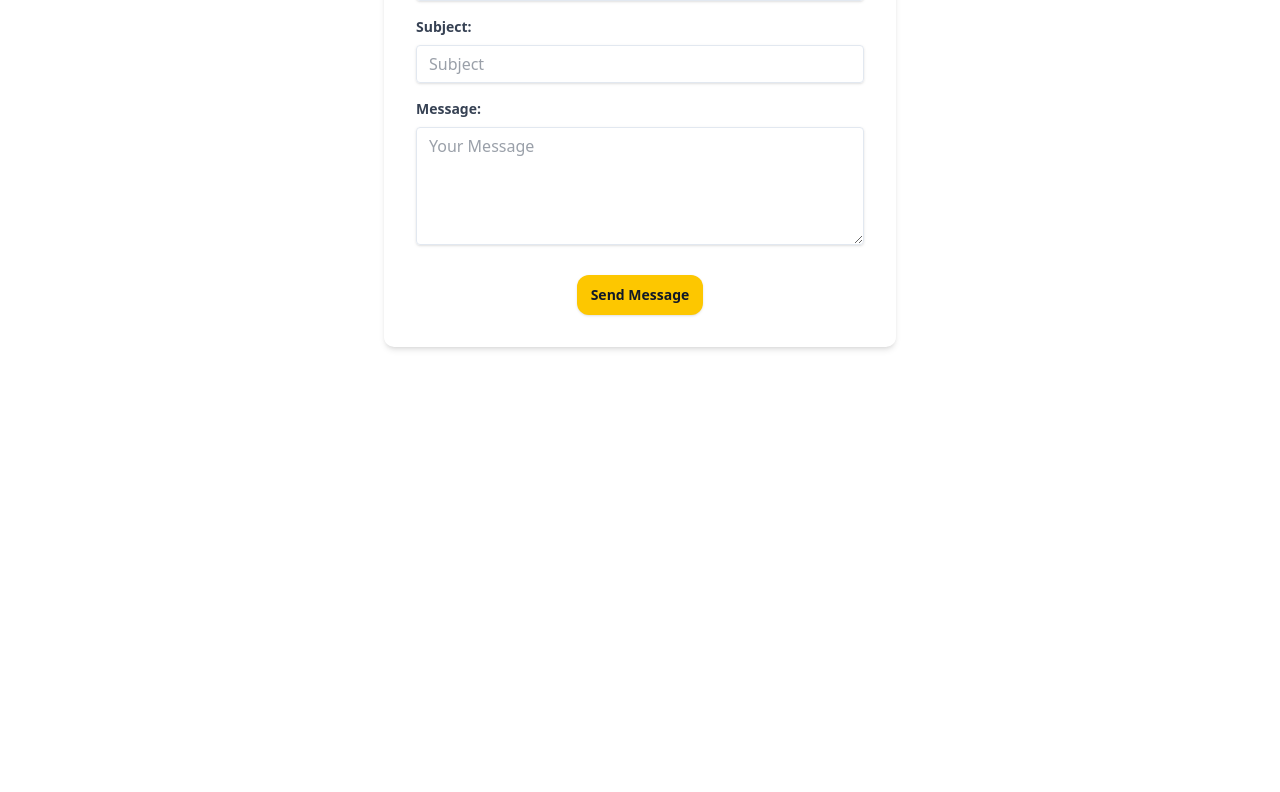
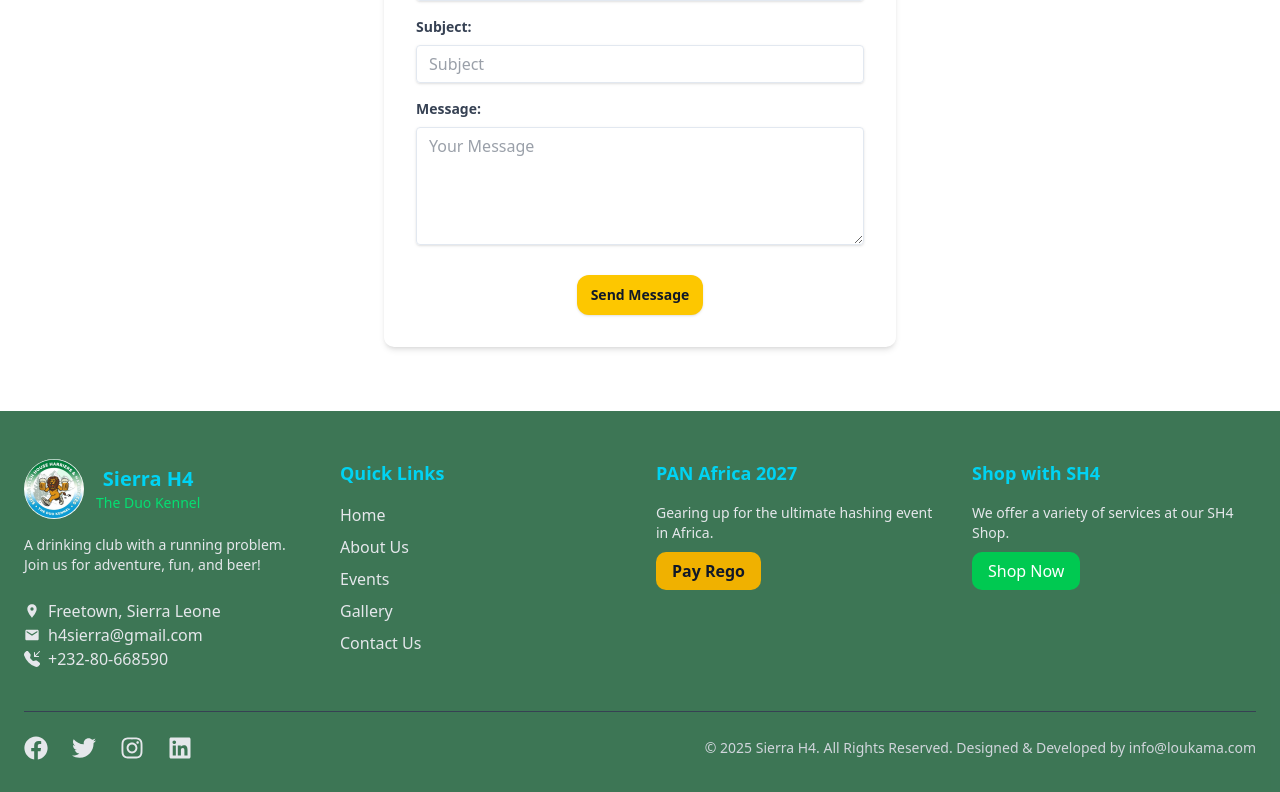
Before and after one commit to 1surep/sh4, a Next.js app: page / in a window 1280 px wide. Shown: the part 8297-9089 px from the top of the page. Before the commit the page ends 8708 px from the top, so only its background shows below. Built offline with nearby package versions, Linux system fonts and the light colour scheme.

Commit message:
footer added

```diff
--- a/app/layout.js
+++ b/app/layout.js
@@ -1,6 +1,7 @@
 import { Outfit } from "next/font/google";
 import "./globals.css";
 import Navbar from "@/components/Navbar";
+import Footer from "@/components/Footer";
 
 const outfit = Outfit({
   variable: "--font-outfit", // Define the CSS variable
@@ -19,6 +20,7 @@ export default function RootLayout({ children }) {
       <body className={`${outfit.variable} font-outfit antialiased`}>
         <Navbar/>
         {children}
+        <Footer/>
       </body>
     </html>
   );
--- /dev/null
+++ b/components/Footer.jsx
@@ -0,0 +1,140 @@
+'use client';
+import React from "react";
+import { FaFacebook, FaTwitter, FaInstagram, FaLinkedin } from "react-icons/fa";
+import { motion } from "framer-motion";
+import Link from "next/link";
+import Image from "next/image";
+import { MdLocationOn } from "react-icons/md";
+import { MdEmail } from "react-icons/md";
+import { BsFillTelephoneInboundFill } from "react-icons/bs";
+
+const Footer = () => {
+  const footerVariants = {
+    hidden: { opacity: 0, y: 50 },
+    visible: {
+      opacity: 1,
+      y: 0,
+      transition: {
+        duration: 0.8,
+        ease: "easeOut",
+        staggerChildren: 0.2,
+      },
+    },
+  };
+
+  const itemVariants = {
+    hidden: { opacity: 0, y: 20 },
+    visible: {
+      opacity: 1,
+      y: 0,
+      transition: {
+        duration: 0.5,
+        ease: "easeInOut",
+      },
+    },
+  };
+
+  const socialIconVariants = {
+    hover: {
+      scale: 1.2,
+      rotate: 360,
+      transition: {
+        duration: 0.4,
+        ease: "easeInOut",
+      },
+    },
+  };
+
+  return (
+    <motion.footer
+      className="bg-green-900/80 text-gray-200 pt-12 pb-8"
+      variants={footerVariants}
+      initial="hidden"
+      whileInView="visible"
+      viewport={{ once: true, amount: 0.2 }}
+    >
+      <div className="container mx-auto px-6">
+        <div className="grid grid-cols-1 md:grid-cols-4 gap-8">
+          {/* Logo and About */}
+          <motion.div className="col-span-1" variants={itemVariants}>
+            <div className="flex items-center mb-4">
+              <Image
+                src="/logo.jpg"
+                width={60}
+                height={60}
+                alt="sierrah4_logo"
+                className="rounded-full"
+              />
+              <div className="ml-3">
+                <h2 className="text-xl font-bold text-cyan-400 text-center">Sierra H4</h2>
+                <p className="text-sm text-green-400 text-center">The Duo Kennel</p>
+              </div>
+            </div>
+            <p className="text-gray-200 text-sm">
+              A drinking club with a running problem. Join us for adventure, fun, and beer!
+            </p>
+
+            <ul className="pt-6 text-gray-200">
+                <li className="flex items-center gap-2"><MdLocationOn /> Freetown, Sierra Leone</li>
+                <li className="flex items-center gap-2"><MdEmail /> h4sierra@gmail.com</li>
+                <li className="flex items-center gap-2"><BsFillTelephoneInboundFill /> +232-80-668590</li>
+            </ul>
+          </motion.div>
+
+          {/* Quick Links */}
+          <motion.div className="col-span-1" variants={itemVariants}>
+            <h3 className="text-lg font-semibold mb-4 text-cyan-400">Quick Links</h3>
+            <ul className="space-y-2 text-gray-200">
+            <li><Link href="/" className="hover:text-yellow-400 transition-colors">Home</Link></li>
+              <li><Link href="/about" className="hover:text-yellow-400 transition-colors">About Us</Link></li>
+              <li><Link href="/events" className="hover:text-yellow-400 transition-colors">Events</Link></li>
+              <li><Link href="/gallery" className="hover:text-yellow-400 transition-colors">Gallery</Link></li>
+              <li><Link href="/contact" className="hover:text-yellow-400 transition-colors">Contact Us</Link></li>
+            </ul>
+          </motion.div>
+
+          {/* PAN 2027 */}
+          <motion.div className="col-span-1" variants={itemVariants}>
+            <h3 className="text-lg font-semibold mb-4 text-cyan-400">PAN Africa 2027</h3>
+            <p className="text-gray-200 text-sm mb-4">
+              Gearing up for the ultimate hashing event in Africa.
+            </p>
+            <Link href="/pan2027" className="bg-yellow-500 text-gray-900 font-bold py-2 px-4 rounded-lg hover:bg-yellow-400 transition-all duration-300">
+              Pay Rego
+            </Link>
+          </motion.div>
+
+          {/* Shop with US*/}
+          <motion.div className="col-span-1" variants={itemVariants}>
+            <h3 className="text-lg font-semibold mb-4 text-cyan-400">Shop with SH4</h3>
+            <p className="text-gray-200 text-sm mb-4">
+                We offer a variety of services at our SH4 Shop.
+            </p>
+            <Link href="/sh4" className="bg-green-500 text-white px-4 py-2 rounded-lg hover:bg-green-600 transition-colors">
+              Shop Now
+            </Link>
+          </motion.div>
+        </div>
+
+
+        {/* Social Media and Copyright */}
+        <motion.div
+          className="mt-10 pt-6 border-t border-gray-700 flex flex-col md:flex-row justify-between items-center"
+          variants={itemVariants}
+        >
+          <div className="flex space-x-6 mb-4 md:mb-0 ">
+            <motion.a href="#" className="text-2xl hover:text-blue-500" variants={socialIconVariants} whileHover="hover"><FaFacebook /></motion.a>
+            <motion.a href="#" className="text-2xl hover:text-blue-400" variants={socialIconVariants} whileHover="hover"><FaTwitter /></motion.a>
+            <motion.a href="#" className="text-2xl hover:text-pink-500" variants={socialIconVariants} whileHover="hover"><FaInstagram /></motion.a>
+            <motion.a href="#" className="text-2xl hover:text-blue-700" variants={socialIconVariants} whileHover="hover"><FaLinkedin /></motion.a>
+          </div>
+          <p className="text-gray-300 text-sm">
+            &copy; {new Date().getFullYear()} Sierra H4. All Rights Reserved. Designed & Developed by info@loukama.com
+          </p>
+        </motion.div>
+      </div>
+    </motion.footer>
+  );
+};
+
+export default Footer;
```
Also changed, not shown: app/globals.css (+18 -0 lines).
